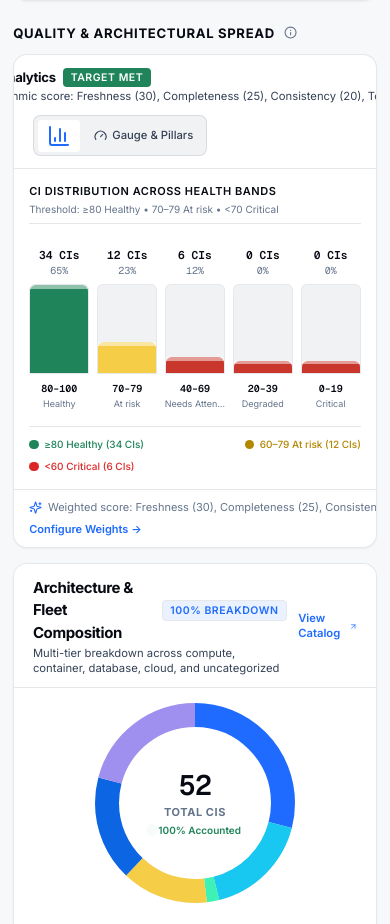
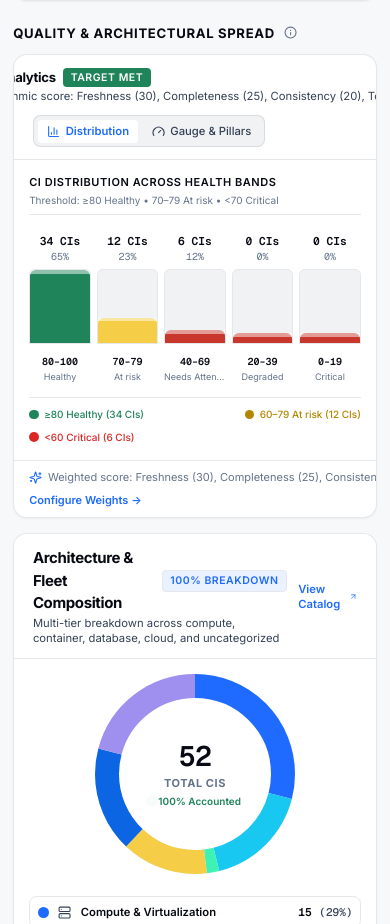
Before and after one commit to soundharyaprakash/Zenops-frontend-desgin, a Next.js app: page /dashboard in a window 390 px wide. Shown: the part 1384-2308 px from the top of the page. Built offline with nearby package versions, Linux system fonts and the light colour scheme.

Commit message:
fix(dashboard): resolve responsiveness and overlap in trust score analytics card

```diff
--- a/src/components/cmdb/TrustScoreAnalyticsCard.tsx
+++ b/src/components/cmdb/TrustScoreAnalyticsCard.tsx
@@ -121,27 +121,29 @@ export function TrustScoreAnalyticsCard() {
             type="button"
             onClick={() => setActiveTab("histogram")}
             className={cn(
-              "px-2.5 py-1 rounded font-medium transition-all duration-150 flex items-center gap-1.5 shrink-0",
+              "px-2.5 py-1 rounded font-medium transition-all duration-150 flex items-center gap-1.5 shrink-0 text-xs",
               activeTab === "histogram"
                 ? "bg-surface text-primary shadow-xs font-semibold"
                 : "text-text-secondary hover:text-text-default"
             )}
+            title="Distribution Histogram"
           >
-            <BarChart3 className="w-34.5 h-4.5" />
-
+            <BarChart3 className="w-3.5 h-3.5 shrink-0" />
+            <span>Distribution</span>
           </button>
 
           <button
             type="button"
             onClick={() => setActiveTab("gauge")}
             className={cn(
-              "px-2.5 py-1 rounded font-medium transition-all duration-150 flex items-center gap-1.5 shrink-0",
+              "px-2.5 py-1 rounded font-medium transition-all duration-150 flex items-center gap-1.5 shrink-0 text-xs",
               activeTab === "gauge"
                 ? "bg-surface text-primary shadow-xs font-semibold"
                 : "text-text-secondary hover:text-text-default"
             )}
+            title="Gauge & Pillars"
           >
-            <Gauge className="w-3.5 h-3.5" />
+            <Gauge className="w-3.5 h-3.5 shrink-0" />
             <span>Gauge & Pillars</span>
           </button>
         </div>
@@ -153,7 +155,7 @@ export function TrustScoreAnalyticsCard() {
       <CardContent className="p-4 sm:p-5 flex-1 flex flex-col justify-center min-w-0">
         {/* TAB 1: ANIMATED 5-TIER HISTOGRAM (DEFAULT) */}
         {activeTab === "histogram" && (
-          <div className="space-y-3.5 animate-fade-in-up w-full min-w-0">
+          <div className="space-y-3 animate-fade-in-up w-full min-w-0">
             <div className="flex flex-col sm:flex-row sm:items-center justify-between gap-1 text-xs text-text-muted pb-1.5 border-b border-border/60">
               <span className="font-semibold uppercase tracking-wider text-[11px] text-text-default">
                 CI Distribution Across Health Bands
@@ -164,7 +166,7 @@ export function TrustScoreAnalyticsCard() {
             </div>
 
             {/* Vertical Bar Histogram */}
-            <div className="grid grid-cols-5 gap-2 sm:gap-3 items-end pt-3 pb-1 select-none w-full min-w-0">
+            <div className="grid grid-cols-5 gap-1.5 sm:gap-2.5 items-end pt-2 pb-1 select-none w-full min-w-0">
               {bands.map((band) => {
                 const isHovered = hoveredBand === band.range;
                 const barHeightPct = Math.max(14, Math.round((band.count / maxBandCount) * 100));
@@ -177,7 +179,7 @@ export function TrustScoreAnalyticsCard() {
                     onMouseLeave={() => setHoveredBand(null)}
                   >
                     {/* Count & Pct badge */}
-                    <div className="text-center w-full">
+                    <div className="text-center w-full min-w-0">
                       <span
                         className={cn(
                           "font-mono text-xs font-bold block transition-all truncate",
@@ -192,7 +194,7 @@ export function TrustScoreAnalyticsCard() {
                     </div>
 
                     {/* Animated Histogram Column */}
-                    <div className="w-full bg-sunken rounded-t-md h-24 sm:h-28 relative overflow-hidden border border-border/60 flex items-end">
+                    <div className="w-full bg-sunken rounded-t-md h-20 sm:h-24 relative overflow-hidden border border-border/60 flex items-end">
                       <div
                         className={cn(
                           "w-full rounded-t-md transition-all duration-700 ease-out relative group-hover:brightness-110 shadow-xs"
@@ -208,7 +210,7 @@ export function TrustScoreAnalyticsCard() {
                     </div>
 
                     {/* Band Range Label */}
-                    <div className="text-center w-full min-w-0 space-y-0.5 pt-0.5">
+                    <div className="text-center w-full min-w-0 space-y-0.5 pt-1">
                       <span className="font-mono text-[10px] sm:text-[11px] font-semibold text-text-default block truncate">
                         {band.range}
                       </span>
@@ -222,7 +224,7 @@ export function TrustScoreAnalyticsCard() {
             </div>
 
             {/* Bottom Health Bands Legend (Separated cleanly below bars without overlap) */}
-            <div className="pt-2.5 mt-2 border-t border-border/80 flex flex-wrap items-center justify-between text-[10px] sm:text-[11px] text-text-muted gap-2">
+            <div className="pt-2.5 mt-2.5 border-t border-border/70 flex flex-wrap items-center justify-between text-[10px] sm:text-[11px] text-text-muted gap-2">
               <span className="flex items-center gap-1.5 text-success font-medium">
                 <span className="w-2.5 h-2.5 rounded-full bg-success shrink-0" />
                 &ge;80 Healthy ({bands[0].count} CIs)
@@ -245,7 +247,7 @@ export function TrustScoreAnalyticsCard() {
             <div className="flex flex-col md:flex-row items-center justify-around gap-6">
               {/* Semi-Circular Speedometer Gauge with Single Hue and 80% Threshold Band */}
               <div className="relative flex flex-col items-center justify-center shrink-0 select-none">
-                <svg width="200" height="115" viewBox="0 0 220 125" className="overflow-visible max-w-full">
+                <svg width="190" height="110" viewBox="0 0 220 125" className="overflow-visible max-w-full">
                   <defs>
                     {/* Single Hue Cyan-to-Blue Linear Gradient */}
                     <linearGradient id="singleHueGauge" x1="0" y1="0" x2="1" y2="0">
@@ -292,7 +294,7 @@ export function TrustScoreAnalyticsCard() {
                 </svg>
 
                 {/* Weighted Score Readout */}
-                <div className="mt-[-24px] text-center space-y-0.5">
+                <div className="mt-[-20px] text-center space-y-0.5">
                   <div className="flex items-baseline justify-center gap-0.5">
                     <span className="font-mono text-2xl sm:text-3xl font-black text-text-default tracking-tight">
                       {avgScore}
@@ -325,13 +327,13 @@ export function TrustScoreAnalyticsCard() {
                   <span className="font-mono text-[10px]">Actual &bull; Pts</span>
                 </div>
 
-                <div className="grid grid-cols-5 gap-1.5 sm:gap-2 pt-1 items-end h-28 sm:h-32 select-none w-full min-w-0">
+                <div className="grid grid-cols-5 gap-1.5 sm:gap-2 pt-1 pb-1 items-end select-none w-full min-w-0">
                   {pillars.map((pillar) => {
                     const isHovered = hoveredPillar === pillar.id;
                     return (
                       <div
                         key={pillar.id}
-                        className="flex flex-col items-center justify-end h-full gap-1 cursor-pointer group min-w-0"
+                        className="flex flex-col items-center justify-end gap-1 cursor-pointer group min-w-0"
                         onMouseEnter={() => setHoveredPillar(pillar.id)}
                         onMouseLeave={() => setHoveredPillar(null)}
                       >
@@ -346,7 +348,7 @@ export function TrustScoreAnalyticsCard() {
                         </span>
 
                         {/* Vertical animated bar column */}
-                        <div className="w-full bg-sunken rounded-t-md h-20 sm:h-24 relative overflow-hidden border border-border/40 flex items-end">
+                        <div className="w-full bg-sunken rounded-t-md h-18 sm:h-22 relative overflow-hidden border border-border/40 flex items-end">
                           <div
                             className="w-full rounded-t-md transition-all duration-700 ease-out relative group-hover:brightness-110 shadow-xs"
                             style={{
@@ -360,29 +362,31 @@ export function TrustScoreAnalyticsCard() {
                         </div>
 
                         {/* Pillar label & weight */}
+                        <div className="text-center w-full min-w-0 space-y-0.5 pt-0.5">
                           <span
-                          className="text-[9px] sm:text-[10px] font-bold text-text-default text-center mt-0.5 leading-tight truncate w-full"
+                            className="text-[9px] sm:text-[10px] font-bold text-text-default block leading-tight truncate w-full"
                             title={pillar.label}
                           >
                             {pillar.label}
                           </span>
-                        <span className="text-[8px] sm:text-[9px] font-mono text-text-muted truncate">
+                          <span className="text-[8px] sm:text-[9px] font-mono text-text-muted block truncate">
                             {pillar.weightLabel}
                           </span>
+                        </div>
                       </div>
                     );
                   })}
                 </div>
 
                 {/* Dynamic Pillar Explainer */}
-                <div className="p-2 rounded-md bg-sunken border border-border/70 text-[11px] flex items-center justify-between min-h-[34px] w-full min-w-0">
+                <div className="mt-3 p-2 sm:p-2.5 rounded-md bg-sunken border border-border/70 text-[11px] flex items-center justify-between min-h-[36px] w-full min-w-0">
                   {hoveredPillar ? (
                     (() => {
                       const p = pillars.find((x) => x.id === hoveredPillar);
                       if (!p) return null;
                       return (
-                        <div className="flex items-center justify-between w-full min-w-0">
-                          <div className="truncate mr-2 min-w-0 flex-1">
+                        <div className="flex items-center justify-between w-full min-w-0 gap-2">
+                          <div className="truncate min-w-0 flex-1">
                             <span className="font-semibold text-text-default">{p.label}: </span>
                             <span className="text-text-secondary">{p.description}</span>
                           </div>
```
Lines whose indentation alone changed are shown as unchanged.
